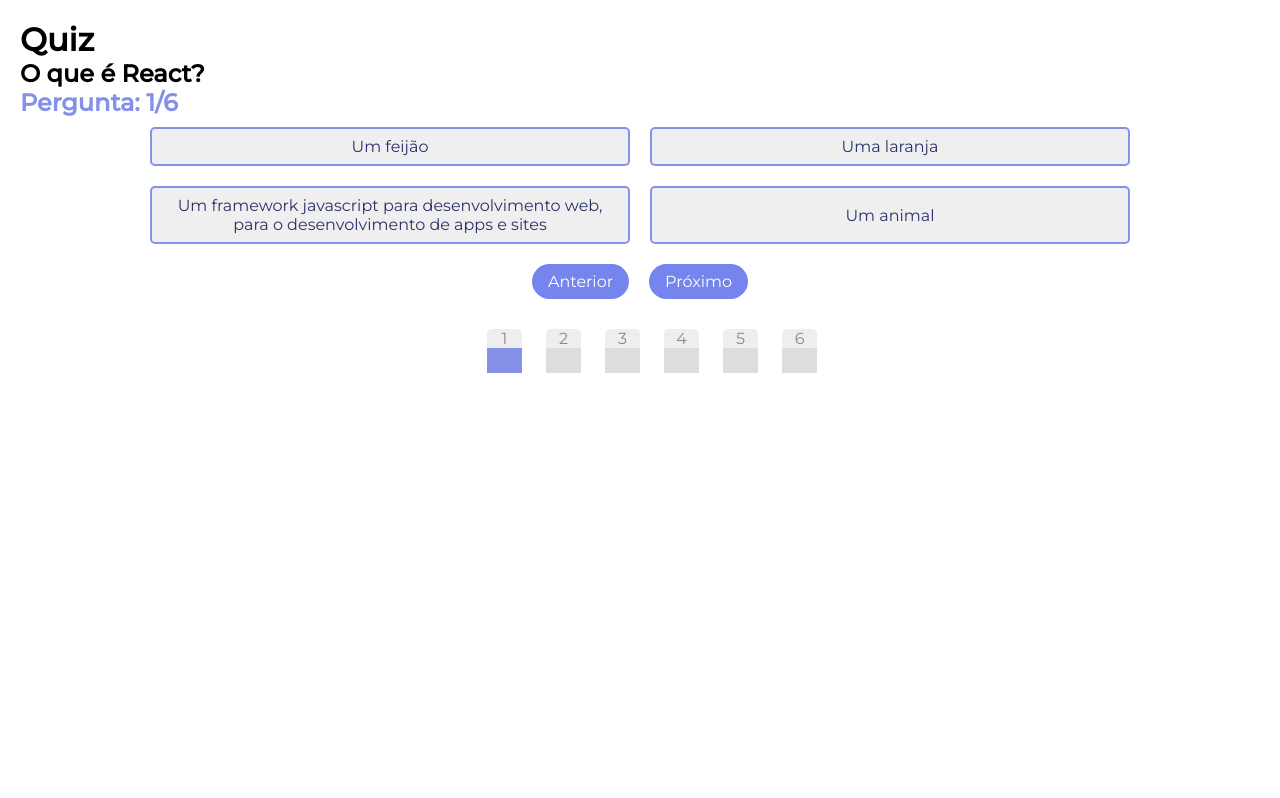
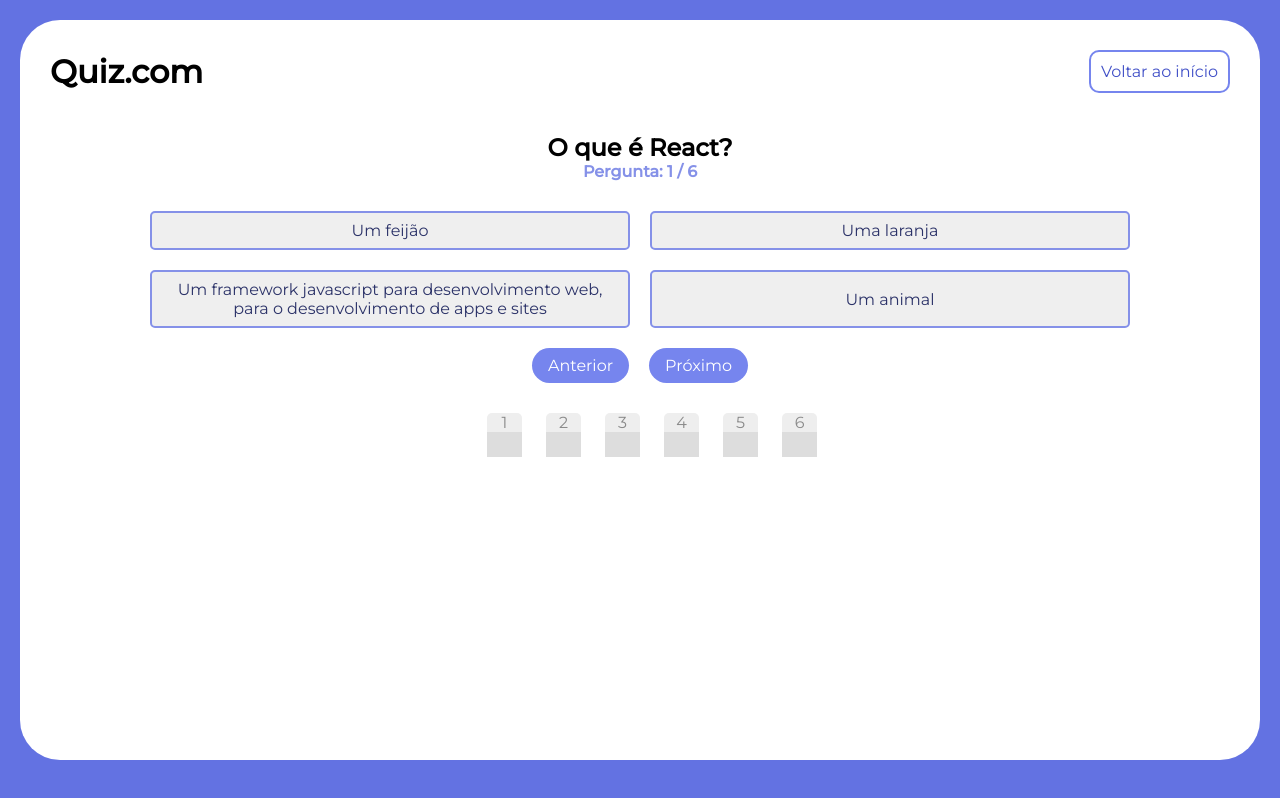
Before and after one commit to isthefani/quiz-project, a React (Vite) app: page /questions in a window 1280 px wide. Built offline with nearby package versions, Linux system fonts and the light colour scheme.

Commit message:
lógica das alternativas

```diff
--- a/src/App.css
+++ b/src/App.css
@@ -1,3 +1,4 @@
 body {
     padding: 20px;
+    background-color: #6372e2;
 }
--- a/src/components/buttons/buttonNext.jsx
+++ b/src/components/buttons/buttonNext.jsx
@@ -1,4 +1,3 @@
-import React from "react";
 import styled from "styled-components";
 
 /////////// Style /////////////
@@ -10,6 +9,10 @@
   border-radius: 50px;
   margin: 10px;
   background-color: #7685EE;
+  cursor: pointer;
+  &:hover {
+    background-color: #6372e2;
+  }
 `;
 ///////////////////////////////
 
--- a/src/components/buttons/buttonQuestion.jsx
+++ b/src/components/buttons/buttonQuestion.jsx
@@ -1,4 +1,3 @@
-import React from "react";
 import styled from "styled-components";
 
 /////////// Style /////////////
@@ -10,6 +9,10 @@
   border-radius: 5px;
   margin: 10px;
   width: 30rem;
+  cursor: pointer;
+  &:hover{
+    background-color: #e9e8e8;
+  }
 `;
 ///////////////////////////////
 
--- /dev/null
+++ b/src/components/header/header.jsx
@@ -0,0 +1,32 @@
+import styled from "styled-components";
+
+/////////// Style /////////////
+const HeaderStyle = styled.div`
+    display: flex;
+    align-items: center;
+    justify-content: space-between;
+    width: 100%;
+    margin-bottom: 20px;
+`;
+
+const Link = styled.a`
+    display: block;
+    text-decoration: none;
+    padding: 10px;
+    border-radius: 10px;
+    border: 2px solid #7685EE;
+    color: #4150c7;
+    &:hover{
+        background-color: #ebecf4;
+    }
+`
+///////////////////////////////
+
+export default function Header() {
+    return(
+        <HeaderStyle>
+            <h1>Quiz.com</h1>
+            <Link href="/">Voltar ao início</Link>
+        </HeaderStyle>
+    )
+}
--- a/src/pages/Questions/index.jsx
+++ b/src/pages/Questions/index.jsx
@@ -1,29 +1,56 @@
-import {React, useEffect, useState} from "react";
+import {useState} from "react";
 import quiz from "../../data/data";
 import ButtonQuestion from "../../components/buttons/buttonQuestion";
-import styled from "styled-components";
 import ButtonNext from "../../components/buttons/buttonNext";
+import { ContPerg, BoxCenter, BoxPerg, Container } from "./styles";
+import Header from "../../components/header/header";
+
+const resp = {}
+const respoFinais = []
 
 export default function Question(){
 
-    // const pergFeitas = []
     const [num, setNum] = useState(0)
+    const [terminado, setTerminado] = useState(false)
 
-    // useEffect(() => {
-    //     quiz.sort()
-    // }, [])
+    const confereRespostas = () => {
+        quiz.map((item) => {
+            if(item.alts[0].ok == resp[item.id]){
+                console.log("Resposta Correta")
+            }
+            else {
+                console.log("Resposta Errada")
+            }
+        })
+        setTerminado(true)
+    }
+
+    //Adiciona as respostas na lista
+    // const addResp = (resposta) => {
+    //     resp[`perg${num + 1}`] = {id: (num + 1), resp: resposta}
+    //     console.log(resp)
+    // }
+
+    //Adiciona as respostas na lista
+    const addResp = (resposta) => {
+        resp[num + 1] = resposta
+        console.log(resp)
+    }
 
     //Função que verifica se a resposta está certa
-    const respostaCerta = (value) => {
-        if(value == quiz[num].alts[0]){
-            console.log(num)
-        }
-        else {
-            console.log(value)
-            console.log(quiz[num].alts[0].ok)
-            alert("Resposta errada")
-        }
-    }
+    // const respostaCerta = (resposta) => {
+
+    //     if(resposta === quiz[num].alts[0].ok){
+    //         setNum(num + 1) //Passa para a próxima pergunta
+    //         alert("Resposta certa")
+    //     }
+    //     else {
+    //         // document.querySelector('#perg1').setAttribute('style',
+    //         // "background-color: #fc5454; color: #fff; border: 2px solid #ab2a2a")
+    //         alert("Resposta errada")
+    //     }
+    //     addResp(resposta)
+    // }
 
     //Ver a próxima pergunta e a pergunta anterior
     const proximaPerg = () => {
@@ -38,46 +65,35 @@
             setNum(num - 1);
     }
 
-    const ContPerg = styled.div`
-        display: flex;
-        flex-wrap: wrap;
-        justify-content: center;
-    `
+    return(
 
-    const BoxPerg = styled.div`
-        display: flex;
-        flex-wrap: wrap;
-        justify-content: center;
-        flex-direction: row;
-    `
+        terminado == false?
+        <Container>
+            <Header/>
+            <BoxCenter>
+                <h2 style={{
+                    marginTop: 20
+                }}>{quiz[num].perg}</h2>
+            </BoxCenter>
 
-    const BoxCenter = styled.div`
-        display: flex;
-        flex-wrap: wrap;
-        justify-content: center;
-    `
-    const BoxCenterVert = styled.div`
-        display: flex;
-        justify-content: center;
-        flex-direction: column;
-    `
-    return(
-        <>
-            <h1>Quiz</h1>
-
-            <BoxCenterVert>
-                <h2>{quiz[num].perg}</h2>
-                <h2 style={{display: "flex", color: "#8591E8"}}>Pergunta: {num+1}/{quiz.length}</h2>
-            </BoxCenterVert>
+            <BoxCenter>
+                <h2 style={{
+                    display: "flex",
+                    color: "#8591E8",
+                    fontSize: 16,
+                    marginBottom: 20}}>
+                Pergunta: {num+1} / {quiz.length}
+                </h2>
+            </BoxCenter>
 
             <ContPerg>
                 <BoxPerg>
-                    <ButtonQuestion onClick={respostaCerta} value={quiz[num].alts[1]}/>
-                    <ButtonQuestion onClick={respostaCerta} value={quiz[num].alts[2]}/>
+                    <ButtonQuestion id="perg1" onClick={() => addResp(quiz[num].alts[1])} value={quiz[num].alts[1]}/>
+                    <ButtonQuestion onClick={() => addResp(quiz[num].alts[2])} value={quiz[num].alts[2]}/>
                 </BoxPerg>
                 <BoxPerg>
-                    <ButtonQuestion onClick={respostaCerta} value={quiz[num].alts[3]}/>
-                    <ButtonQuestion onClick={respostaCerta} value={quiz[num].alts[4]}/>
+                    <ButtonQuestion onClick={() => addResp(quiz[num].alts[3])} value={quiz[num].alts[3]}/>
+                    <ButtonQuestion onClick={() => addResp(quiz[num].alts[4])} value={quiz[num].alts[4]}/>
                 </BoxPerg>
             </ContPerg>
 
@@ -100,11 +116,11 @@
                                 textAlign: 'center',
                             }}>
                                 <p>{item.id}</p>
-                                <div style={{
+                                <div id="respondido" style={{
                                     border: 1,
                                     borderTopColor: '#000',
                                     height: 25,
-                                    backgroundColor: item.id == 1? '#8591E8' : '#ddd',
+                                    backgroundColor: '#ddd',
                                 }}/>
                             </div>
                         </>
@@ -116,11 +132,16 @@
                 <BoxCenter style={{marginTop: 20}}>
                     <ButtonNext
                         style={{backgroundColor: "#2c3cb1"}}
-                        onClick={proximaPerg}
+                        onClick={() => confereRespostas()}
                         value={"Terminar Questionário"}/>
                 </BoxCenter>
                 :
                  ''}
-        </>
+        </Container>
+        :
+        <div>
+            <p>Terminado</p>
+            <a href="/">Voltar</a>
+        </div>
     )
 }
--- /dev/null
+++ b/src/pages/Questions/styles.jsx
@@ -0,0 +1,35 @@
+import styled from "styled-components"
+
+export const ContPerg = styled.div`
+display: flex;
+flex-wrap: wrap;
+justify-content: center;
+align-items: center;
+`
+
+export const BoxPerg = styled.div`
+display: flex;
+flex-wrap: wrap;
+justify-content: center;
+flex-direction: row;
+`
+
+export const BoxCenter = styled.div`
+display: flex;
+flex-wrap: wrap;
+justify-content: center;
+`
+export const BoxCenterVert = styled.div`
+display: flex;
+justify-content: center;
+flex-direction: column;
+`
+export const Container = styled.div`
+    display: flex;
+    flex-direction: column;
+    align-items: center;
+    background-color: #fff;
+    padding: 30px;
+    border-radius: 40px;
+    height: 85vh;
+`
```
